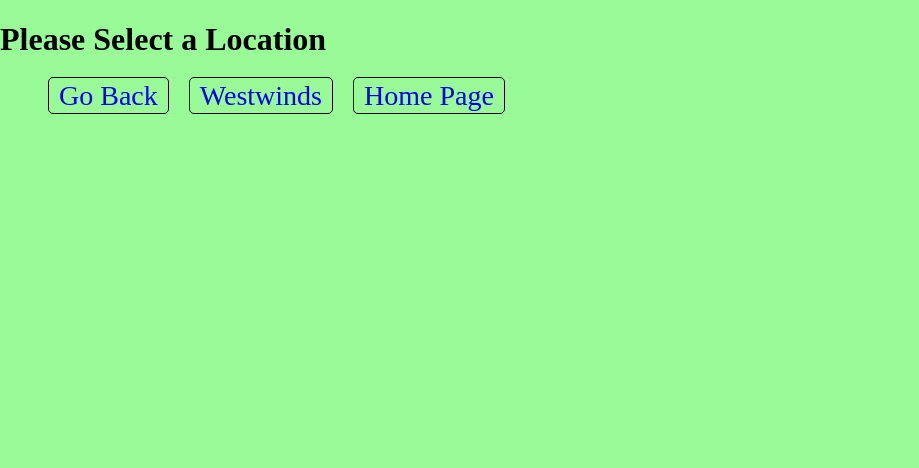
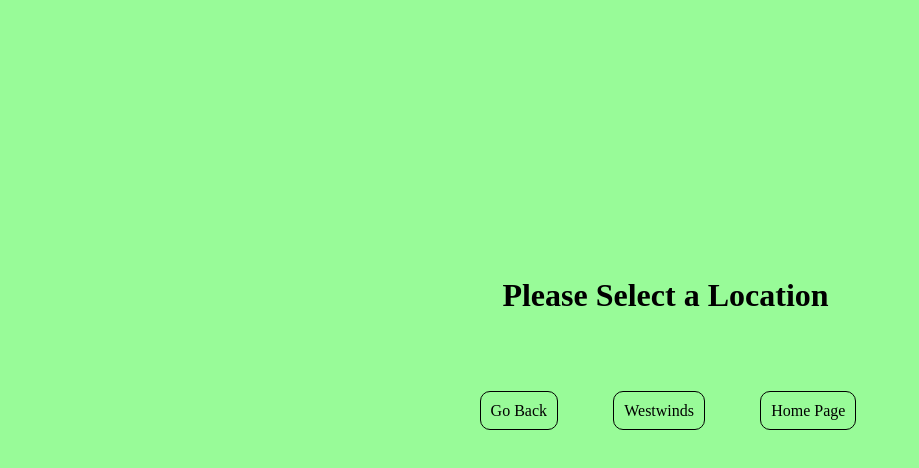
Before and after one commit to Hemhoci/MLP, a plain HTML site: page Madison/Locations_Man_West.html in a window 1280 px wide. Shown: the whole page, without its empty margins (0-919 px from the left). Drawn offline with Linux system fonts and the light colour scheme.

Commit message:
Update location-style.css

```diff
--- a/Madison/css/location-style.css
+++ b/Madison/css/location-style.css
@@ -1,41 +1,36 @@
-body{
-    padding: 0;
-    margin: 0;
-    width: 100%;
+* {
+    box-sizing: border-box;
+}
+body {
     background-color: palegreen;
 }
-.sitelocations{
-    position: fixed;
-    top: 50%;
-    left: 40%;
+.LocNavHead {
+    width: 100%;
+    position: absolute;
+    top: 32vh;
+    text-align: center;
+    font-weight: bold;
+    padding-left: 35px;
 }
-.listheader{
-    position: fixed;
-    top: 39%;
-    left: 42%;
-    font-weight: lighter;
+.locNavButtons {
+    position: absolute;
+    top: 45vh;
+    width: 100%;
+    text-align: center;
 }
-ul{
-    list-style: none;
+.locNavButtons li {
+    display: inline-block;
+    margin: 2vw;
+    margin-bottom: 35px;
 }
-li{
-    display: inline;
+.locNavButtons li a {
+    border:1px solid black;
+    text-decoration: none;
+    border-radius: 10px;
+    padding: 10px;
+    color: black;
 }
-a{
-    text-decoration: none;
-    font-size: 28px;
-    border: 1px solid black;
-    border-radius: 5px;
-    padding: 2px 10px;
-    margin: 0 8px;
-}
-.listeditems{
-    position: relative;
-    right: 60px;
-}
-a:hover{
+.locNavButtons a:hover {
     background-color: rgb(0,0,0);
     color: palegreen;
-
-
 }
```
